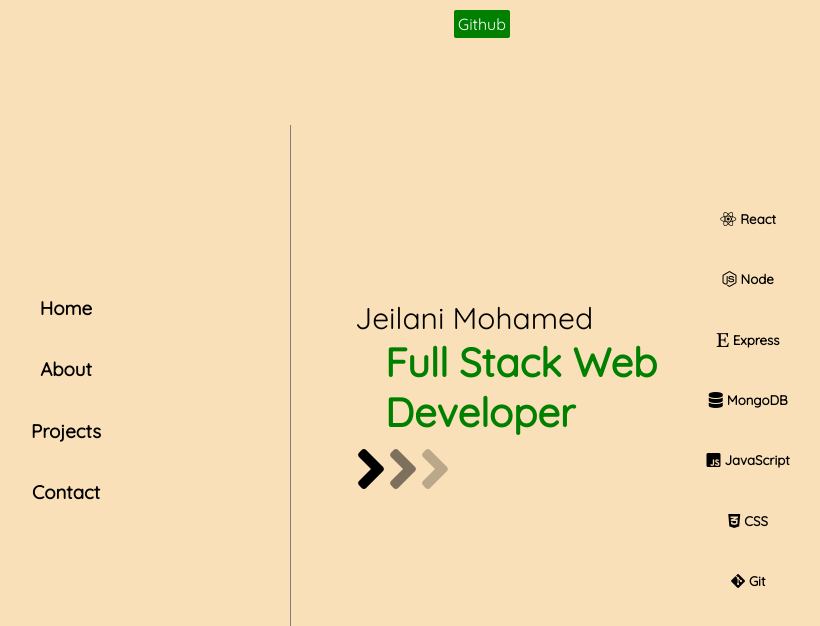
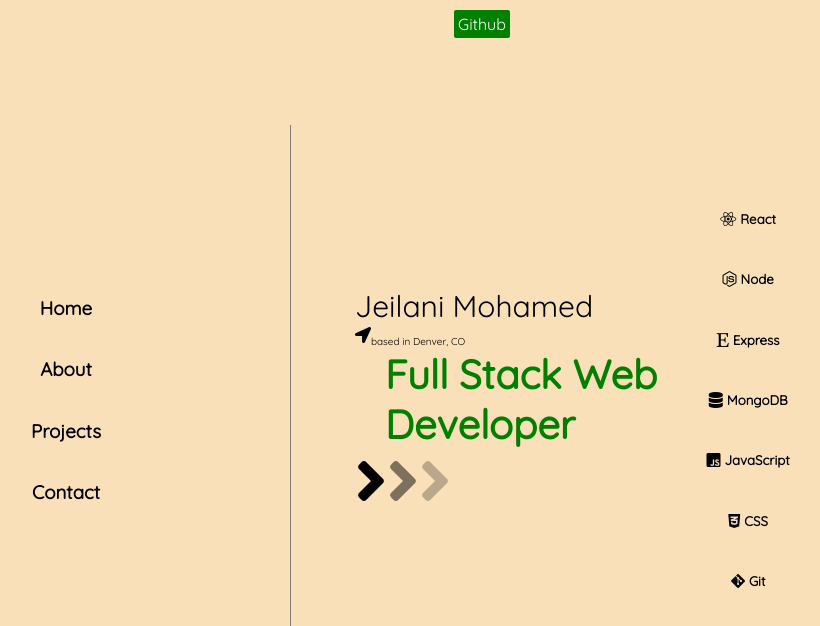
Before and after one commit to Jeilani/portfolio, a React (Create React App) app: page / in a window 1280 px wide. Shown: the top 626 px of the page, without its empty margins (158-978 px from the left). Built offline with nearby package versions, Linux system fonts and the light colour scheme.

Commit message:
added location

```diff
--- a/src/CSS/App.css
+++ b/src/CSS/App.css
@@ -77,7 +77,9 @@ body{
             text-decoration: underline;
         }
 
-
+#subscript{
+    font-size: 10px;
+}
 
 /*CSS Transition classes */
 
--- a/src/components/NameComponent.js
+++ b/src/components/NameComponent.js
@@ -12,6 +12,7 @@ const NameComponent = () =>{
         <div className = "slidein namecomponent">
             <div className="left">
                 <span id="firstlastname">Jeilani Mohamed</span>
+                <span><i class="fas fa-location-arrow"></i><sub id="subscript">based in Denver, CO</sub></span>
                 <span id="jobtitle">Full Stack Web Developer</span>
                 <div className="arrows">
                     <i class="fas fa-angle-right fa-4x"></i>
```
